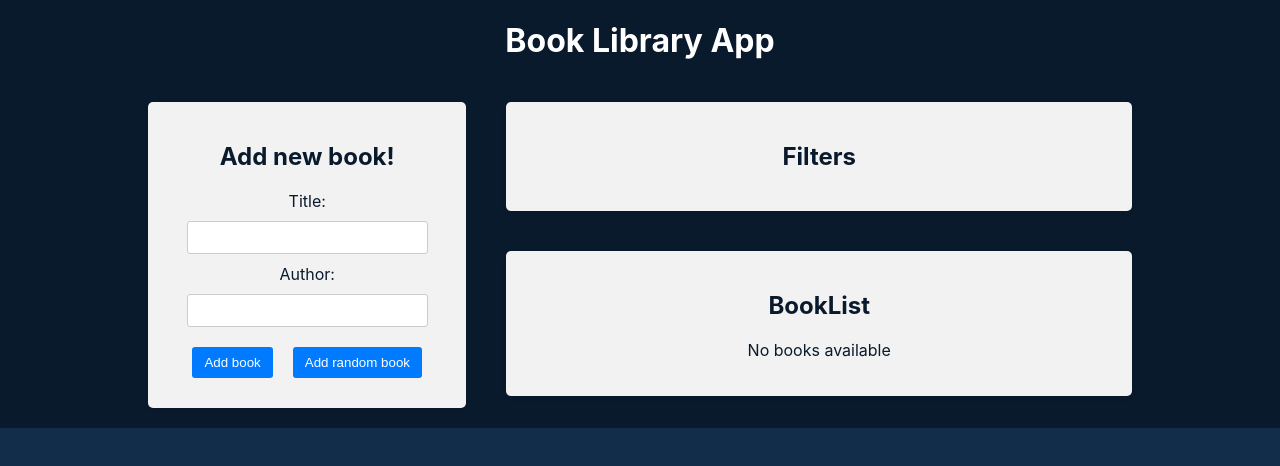
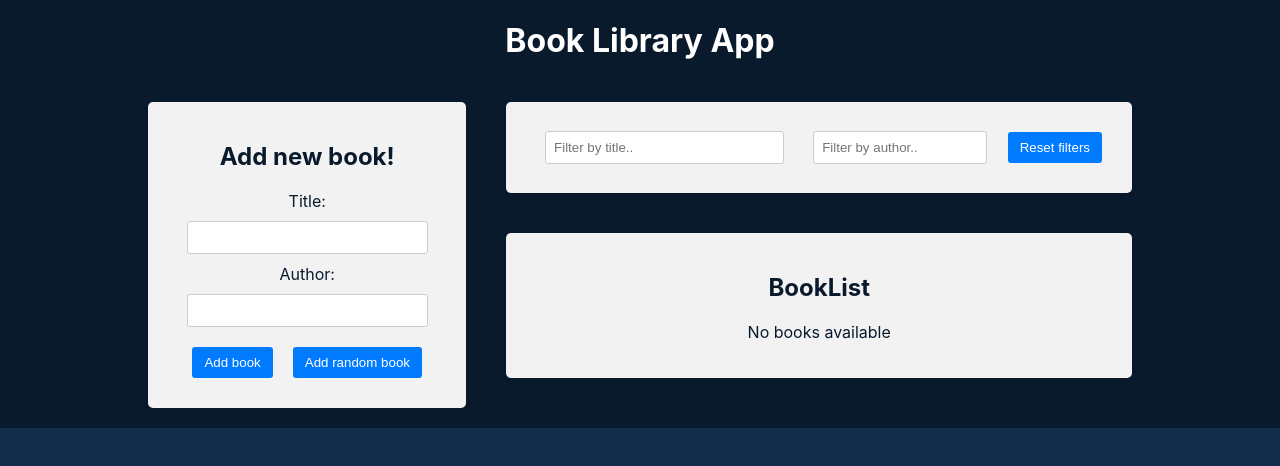
Before and after one commit to mironovavi/bookLibraryApp, a React (Create React App) app in the folder react-redux-book-app/: page / in a window 1280 px wide. Shown: the top 466 px of the page. Built offline with nearby package versions, Linux system fonts and the light colour scheme.

Commit message:
Added Filter by title and author

```diff
--- a/react-redux-book-app/src/components/bookForm/BookForm.jsx
+++ b/react-redux-book-app/src/components/bookForm/BookForm.jsx
@@ -1,6 +1,7 @@
 import { useState } from 'react';
 import { useDispatch } from 'react-redux';
-import { v4 as uuidv4 } from 'uuid';
+// import { v4 as uuidv4 } from 'uuid';
+import createBookWithId from '../../utilis/createBookWithId';
 import { addBook } from '../../redux/books/actionCreators';
 import './BookForm.css';
 import books from '../data/books.json';
@@ -14,13 +15,14 @@ export default function BookForm() {
     event.preventDefault();
     if (title && author) {
       //dispatch actions
-      const book = {
-        title: title,
-        author: author,
-        id: uuidv4(),
-        isFavorite: false,
-      };
+      // const book = {
+      //   title: title,
+      //   author: author,
+      //   id: uuidv4(),
+      //   isFavorite: false,
+      // };
       // console.log(addBook(book));
+      const book = createBookWithId({ title: title, author: author });
       dispatch(addBook(book));
 
       // console.log(title, author);
@@ -34,11 +36,12 @@ export default function BookForm() {
     const randomIdx = Math.floor(Math.random() * books.length);
     // console.log(randomIdx);
     const randomBook = books[randomIdx];
-    const randomBookId = {
-      ...randomBook,
-      id: uuidv4(),
-      isFavorite: false,
-    };
+    // const randomBookId = {
+    //   ...randomBook,
+    //   id: uuidv4(),
+    //   isFavorite: false,
+    // };
+    const randomBookId = createBookWithId(randomBook);
     dispatch(addBook(randomBookId));
   }
 
--- a/react-redux-book-app/src/components/bookList/BookList.jsx
+++ b/react-redux-book-app/src/components/bookList/BookList.jsx
@@ -4,9 +4,15 @@ import { useDispatch } from 'react-redux';
 import { deleteBook } from '../../redux/books/actionCreators';
 import { toggleFavorite } from '../../redux/books/actionCreators';
 import { BsBookmarkStarFill, BsBookmarkStar } from 'react-icons/bs';
+import {
+  selectTitleFilter,
+  selectAuthorFilter,
+} from '../../redux/filter-slice/reducer';
 
 export default function BookList() {
   const booksSelector = useSelector((state) => state.books);
+  const titleFilterSelector = useSelector(selectTitleFilter);
+  const authorFilterSelector = useSelector(selectAuthorFilter);
   // console.log(booksSelector);
   const dispatch = useDispatch();
 
@@ -19,6 +25,26 @@ export default function BookList() {
     dispatch(toggleFavorite(id));
   }
 
+  const filterBooks = booksSelector.filter((item) => {
+    const matchesTitle = item.title
+      .toLowerCase()
+      .includes(titleFilterSelector.toLowerCase());
+
+    const matchesAuthor = item.author
+      .toLowerCase()
+      .includes(authorFilterSelector.toLowerCase());
+
+    // const matches = [];
+    // matches.push(matchesTitle, matchesAuthor);
+
+    // console.log({
+    //   title: item.title,
+    //   matches: matches,
+    // });
+
+    return matchesTitle && matchesAuthor;
+  });
+
   return (
     <div className="app-block book-list">
       <h2>BookList</h2>
@@ -26,7 +52,7 @@ export default function BookList() {
         <p>No books available</p>
       ) : (
         <ul>
-          {booksSelector.map((item, idx) => (
+          {filterBooks.map((item, idx) => (
             <li key={item.id}>
               <div className="book-info">
                 {++idx}. {item.title} by <strong>{item.author}</strong>
--- a/react-redux-book-app/src/components/filter/Filter.jsx
+++ b/react-redux-book-app/src/components/filter/Filter.jsx
@@ -1,9 +1,54 @@
 import './Filter.css';
+import {
+  setTitleFilter,
+  resetFilters,
+  selectTitleFilter,
+  setAuthorName,
+  selectAuthorFilter,
+} from '../../redux/filter-slice/reducer';
+import { useDispatch, useSelector } from 'react-redux';
 
 export default function Filter() {
+  const dispatch = useDispatch();
+  const filterTitle = useSelector(selectTitleFilter);
+  const filterAuthor = useSelector(selectAuthorFilter);
+
+  function handleTitleChange(event) {
+    dispatch(setTitleFilter(event.target.value));
+  }
+
+  function handleAuthorChange(event) {
+    dispatch(setAuthorName(event.target.value));
+  }
+
+  function handleResetFilters() {
+    dispatch(resetFilters());
+  }
+
   return (
     <div className="app-block filter">
-      <h2>Filters</h2>
+      <div className="filter-row">
+        <div className="filter-group">
+          <input
+            type="text"
+            value={filterTitle}
+            placeholder="Filter by title.."
+            onChange={handleTitleChange}
+          />
+        </div>
+        <div>
+          <input
+            type="text"
+            value={filterAuthor}
+            placeholder="Filter by author.."
+            onChange={handleAuthorChange}
+          />
+        </div>
+
+        <button type="button" onClick={handleResetFilters}>
+          Reset filters
+        </button>
+      </div>
     </div>
   );
 }
--- /dev/null
+++ b/react-redux-book-app/src/redux/filter-slice/reducer.jsx
@@ -0,0 +1,30 @@
+import { createSlice } from '@reduxjs/toolkit';
+
+const initialState = {
+  title: '',
+  author: '',
+};
+
+const filterSlice = createSlice({
+  name: 'filter',
+  initialState: initialState,
+  reducers: {
+    setTitleFilter: (state, action) => {
+      return { ...state, title: action.payload };
+    },
+    resetFilters: (state) => {
+      return initialState;
+    },
+    setAuthorName: (state, action) => {
+      return { ...state, author: action.payload };
+    },
+  },
+});
+
+export const { setTitleFilter, resetFilters, setAuthorName } =
+  filterSlice.actions;
+
+export const selectTitleFilter = (state) => state.filter.title;
+export const selectAuthorFilter = (state) => state.filter.author;
+
+export default filterSlice.reducer;
--- a/react-redux-book-app/src/redux/store.jsx
+++ b/react-redux-book-app/src/redux/store.jsx
@@ -1,8 +1,10 @@
 import { configureStore } from '@reduxjs/toolkit';
 import booksReducer from './books/reducer';
+import filterReducer from './filter-slice/reducer';
 
 export default configureStore({
   reducer: {
     books: booksReducer,
+    filter: filterReducer,
   },
 });
--- /dev/null
+++ b/react-redux-book-app/src/utilis/createBookWithId.jsx
@@ -0,0 +1,9 @@
+import { v4 as uuidv4 } from 'uuid';
+
+export default function createBookWithId(book) {
+  return {
+    ...book,
+    isFavorite: false,
+    id: uuidv4(),
+  };
+}
```
